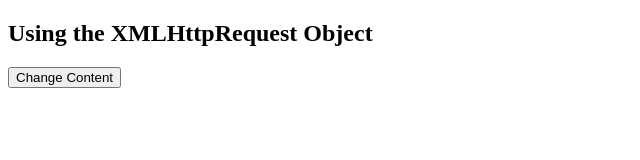
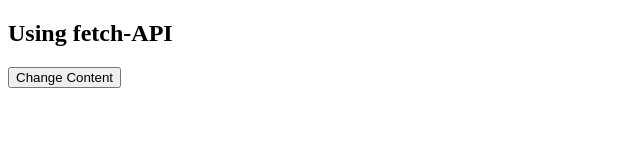
Before and after one commit to josepereza/fetch-API, a plain HTML site: page fetch1.html in a window 1280 px wide. Shown: the whole page, without its empty margins (0-640 px from the left). Drawn offline with Linux system fonts and the light colour scheme.

Commit message:
Add files via upload

```diff
--- a/fetch1.html
+++ b/fetch1.html
@@ -7,7 +7,7 @@
       </head>
 <body>
 
-<h2>Using the XMLHttpRequest Object</h2>
+<h2>Using fetch-API</h2>
 
 <div id="demo">
 <button type="button" id="boton" >Change Content</button>
```
Also changed, not shown: fetch.html (+1 -1 lines).
